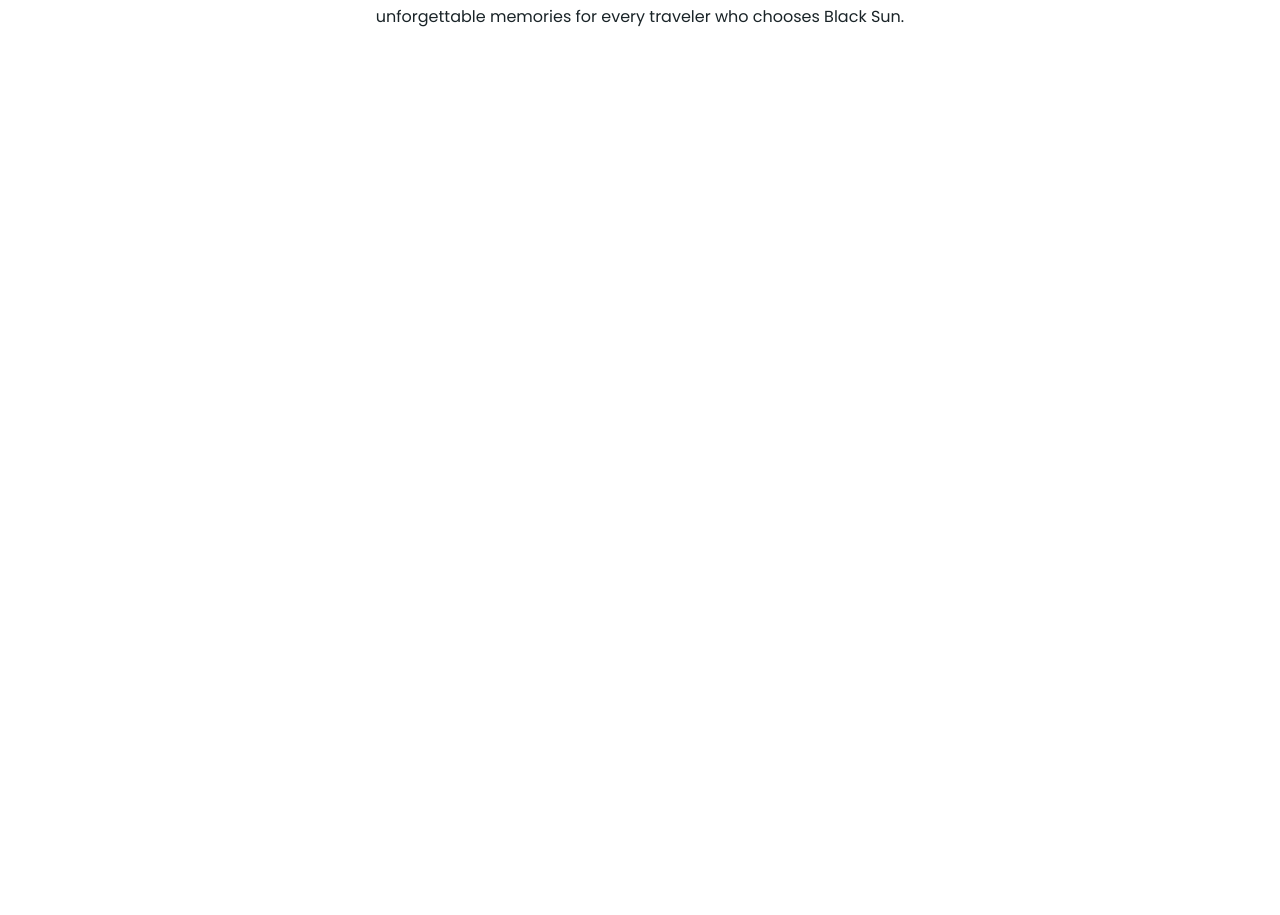
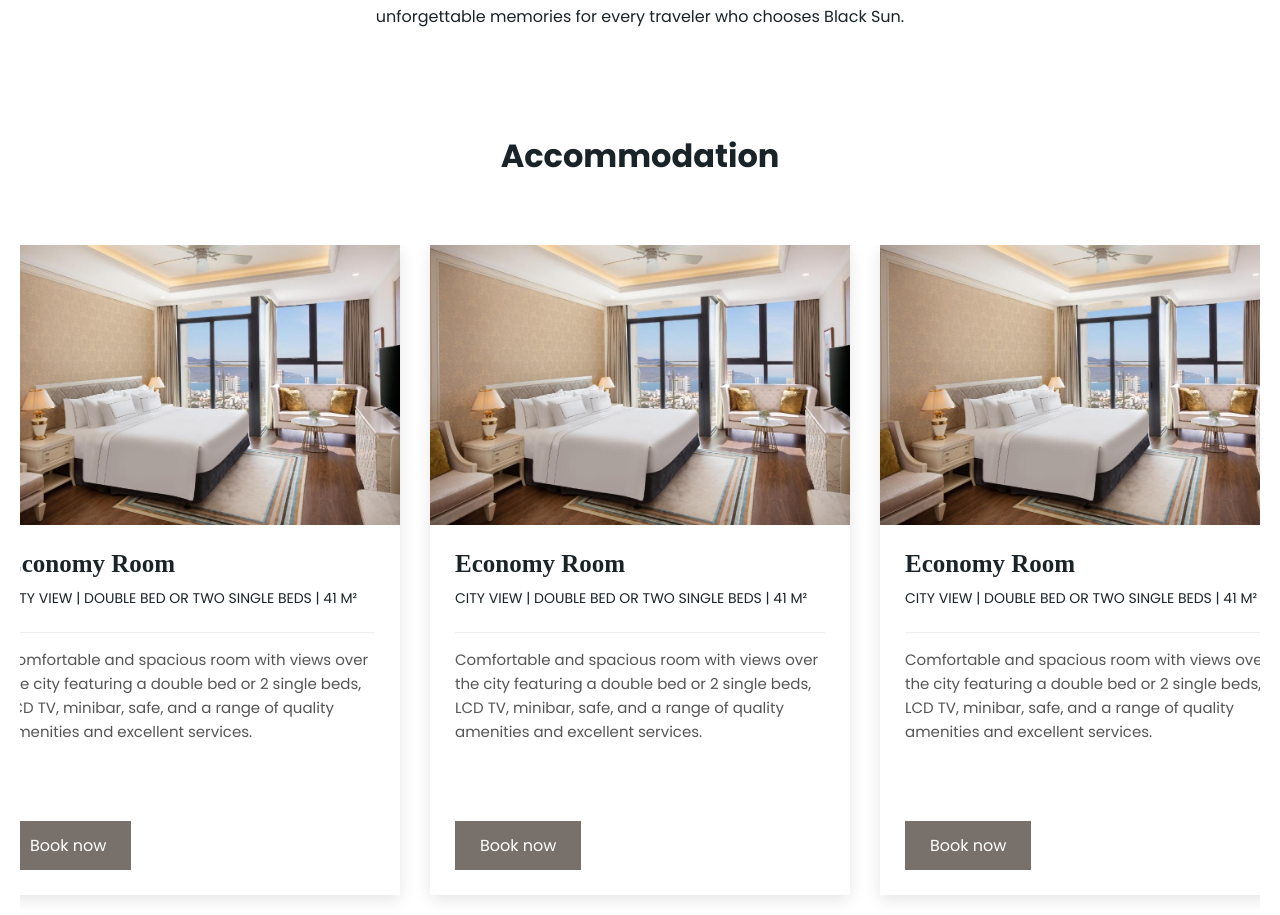
Before and after one commit to DannielVo/BlackSunHotel, a React (Vite) app: page / in a window 1280 px wide. Shown: the part 1223-2138 px from the top of the page. Before the commit the page ends 1355 px from the top, so only its background shows below. Built offline with nearby package versions, Linux system fonts and the light colour scheme.

Commit message:
Feat Finish Room section
- Not update dynamic data for rooms

```diff
--- a/src/App.jsx
+++ b/src/App.jsx
@@ -3,6 +3,7 @@ import Header from "./components/header/Header";
 import Hero from "./components/hero/Hero";
 import Bookingbar from "./components/bookingbar/Bookingbar";
 import History from "./pages/sections/history/History";
+import Rooms from "./pages/sections/rooms/Rooms";
 
 const App = () => {
   return (
@@ -12,6 +13,7 @@ const App = () => {
         <Hero></Hero>
         <Bookingbar></Bookingbar>
         <History></History>
+        <Rooms></Rooms>
       </main>
     </div>
   );
--- a/src/assets/assets.js
+++ b/src/assets/assets.js
@@ -1,5 +1,7 @@
 import logo from "./Logo_2.png";
+import bed1 from "./Bed1.jpg";
 
 export const assets = {
   logo,
+  bed1,
 };
--- /dev/null
+++ b/src/components/room-item/RoomItem.jsx
@@ -0,0 +1,29 @@
+import React from "react";
+import "./roomItem.css";
+import { assets } from "../../assets/assets";
+
+const RoomItem = () => {
+  return (
+    <>
+      <div class="room-card">
+        <div class="room-image">
+          <img src={assets.bed1} alt="Economy Room" />
+        </div>
+        <div class="room-content">
+          <h3 class="card-title">Economy Room</h3>
+          <p class="room-type">
+            CITY VIEW | DOUBLE BED OR TWO SINGLE BEDS | 41 M²
+          </p>
+          <p class="room-description">
+            Comfortable and spacious room with views over the city featuring a
+            double bed or 2 single beds, LCD TV, minibar, safe, and a range of
+            quality amenities and excellent services.
+          </p>
+          <button class="book-now-btn">Book now</button>
+        </div>
+      </div>
+    </>
+  );
+};
+
+export default RoomItem;
--- /dev/null
+++ b/src/components/room-item/roomItem.css
@@ -0,0 +1,79 @@
+.room-card {
+  flex: 0 0 420px;
+  background: #fff;
+  overflow: hidden;
+  box-shadow: 0 5px 15px rgba(0, 0, 0, 0.1);
+  transition: transform 0.3s ease, box-shadow 0.3s ease;
+  min-height: 650px;
+  display: flex;
+  flex-direction: column;
+}
+
+.room-image {
+  height: 280px;
+  overflow: hidden;
+}
+
+.room-image img {
+  width: 100%;
+  height: 100%;
+  object-fit: cover;
+  transition: transform 0.5s ease;
+}
+
+.room-content {
+  padding: 25px;
+  flex: 1; /* Giúp phần content mở rộng nhưng không đẩy nút xuống */
+  display: flex;
+  flex-direction: column;
+}
+
+.card-title {
+  font-size: 25px;
+  margin-bottom: 10px;
+  color: var(--text-color);
+  font-weight: 600;
+  font-family: "Times New Roman", serif;
+}
+
+.room-type {
+  font-size: 14px;
+  color: var(--text-color);
+  margin-bottom: 15px;
+  line-height: 1.5;
+  padding-bottom: 15px;
+  border-bottom: 1px solid #eee;
+  min-height: 45px;
+  white-space: nowrap;
+  overflow: hidden;
+  text-overflow: ellipsis;
+}
+
+.room-description {
+  font-size: 15px;
+  color: #555;
+  line-height: 1.6;
+  margin-bottom: 20px;
+  flex-grow: 1; /* Đảm bảo phần mô tả mở rộng nhưng không đẩy nút xuống */
+}
+
+.room-card:hover .room-image img {
+  transform: scale(1.08);
+}
+
+.book-now-btn {
+  background-color: var(--btn-color);
+  color: white;
+  border: none;
+  padding: 12px 25px;
+  font-size: 16px;
+  cursor: pointer;
+  transition: 0.3s;
+  margin-top: auto;
+  display: block;
+  width: fit-content;
+}
+
+.book-now-btn:hover {
+  background-color: var(--btn-hover);
+}
--- /dev/null
+++ b/src/pages/sections/rooms/Rooms.jsx
@@ -0,0 +1,24 @@
+import React from "react";
+import "./rooms.css";
+import RoomItem from "../../../components/room-item/RoomItem";
+
+const Rooms = () => {
+  return (
+    <>
+      {" "}
+      <section id="rooms" class="rooms-section white-bg">
+        <div class="container">
+          <h2 class="room-title">Accommodation</h2>
+
+          <div class="room-cards">
+            <RoomItem></RoomItem>
+            <RoomItem></RoomItem>
+            <RoomItem></RoomItem>
+          </div>
+        </div>
+      </section>
+    </>
+  );
+};
+
+export default Rooms;
--- /dev/null
+++ b/src/pages/sections/rooms/rooms.css
@@ -0,0 +1,29 @@
+.room-section {
+  padding: 50px 0;
+  text-align: center;
+  background-color: #fff;
+}
+
+.container {
+  max-width: 1400px;
+  margin: 0 auto;
+  padding: 0 20px;
+}
+
+.room-title {
+  text-align: center;
+  font-size: 32px;
+  margin-bottom: 50px;
+  color: var(--text-color);
+  position: relative;
+  padding-bottom: 15px;
+}
+
+.room-cards {
+  display: flex;
+  flex-wrap: nowrap;
+  gap: 30px;
+  justify-content: center;
+  overflow-x: auto;
+  padding-bottom: 20px;
+}
```
